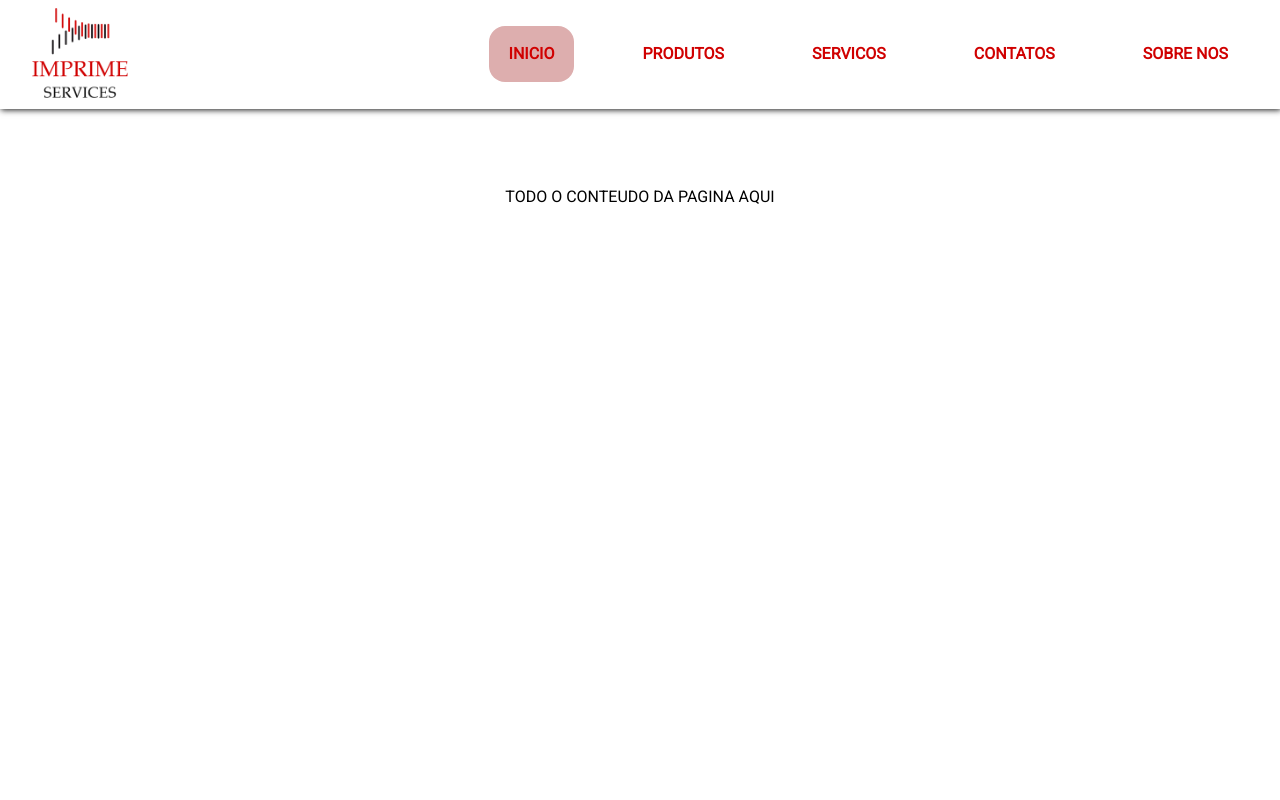
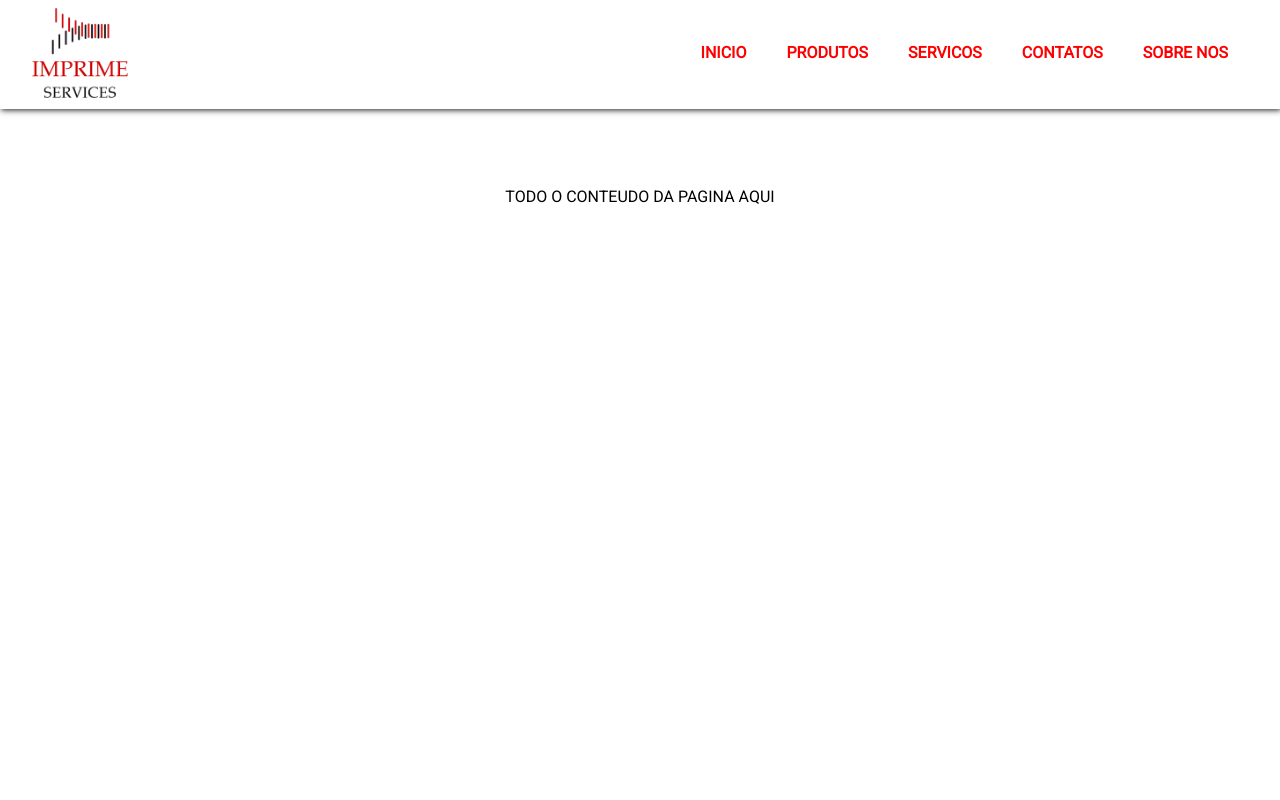
Before and after one commit to Thiagoreis9/Freelancer-ImprimeServices, an Angular app in the folder imprimeServices/: page / in a window 1280 px wide. Shown: the top 800 px of the page. Built offline with nearby package versions, Linux system fonts and the light colour scheme.

Commit message:
modificando estilo dos links do menu

```diff
--- a/imprimeServices/src/app/components/header/header.component.css
+++ b/imprimeServices/src/app/components/header/header.component.css
@@ -15,28 +15,29 @@
 .headerMenu {
   display: flex;
   justify-content: space-between;
-  gap: 3em;
   z-index: 2;
+
 
 }
 .headerMenu a{
   text-decoration: none;
-  color: var(--color-red);
+  color: red;
   transition: 400ms;
   font-weight: bold;
   padding: 20px;
+  border-bottom: 3px solid white;
 
 }
 
 .headerMenu a:hover{
-  font-size: 1.02rem;
-  color: var(--color-black);
-  transition: 100ms;
+  color: black;
+  transition: 1200ms;
+  border-bottom: 3px solid black;
 }
 
-.active{
-  background-color: rgb(221, 174, 174);
-  border-radius: 1rem;
+.active a{
+
+  color: black;
 
 }
 
```
